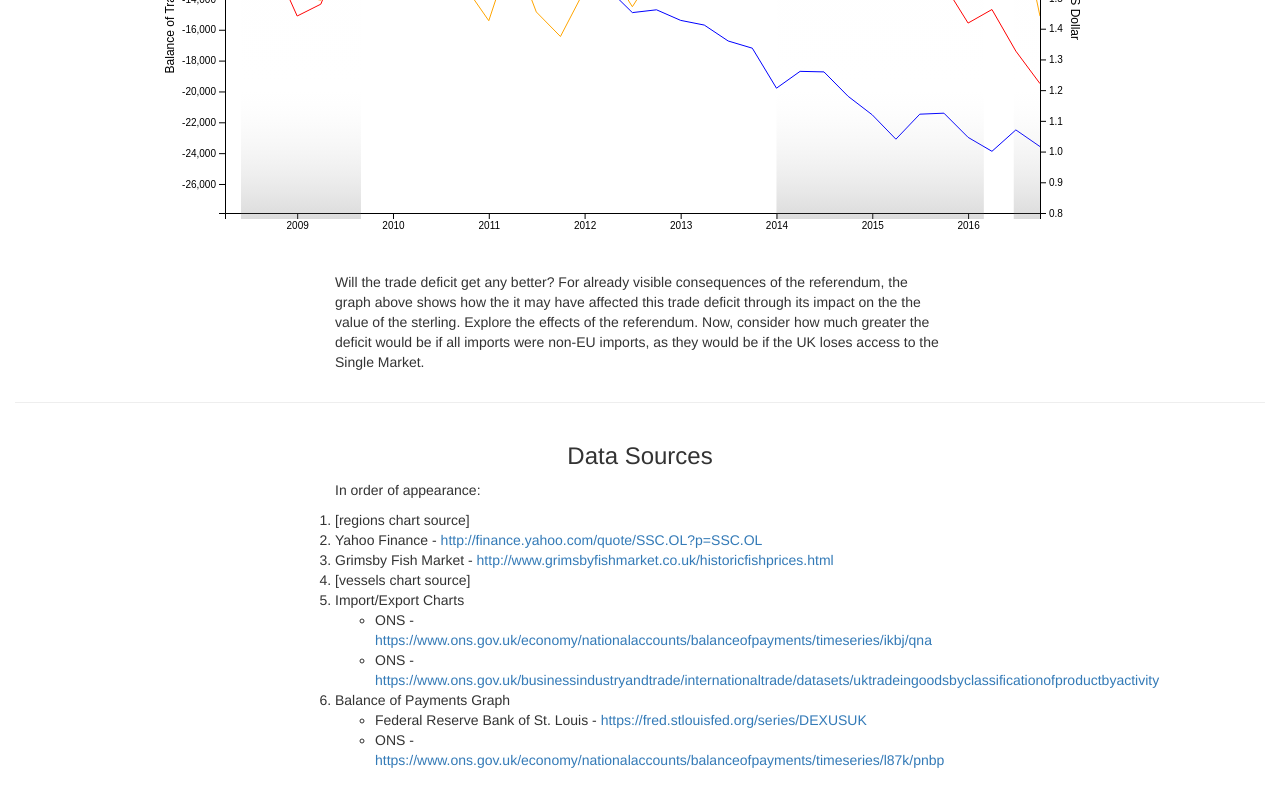
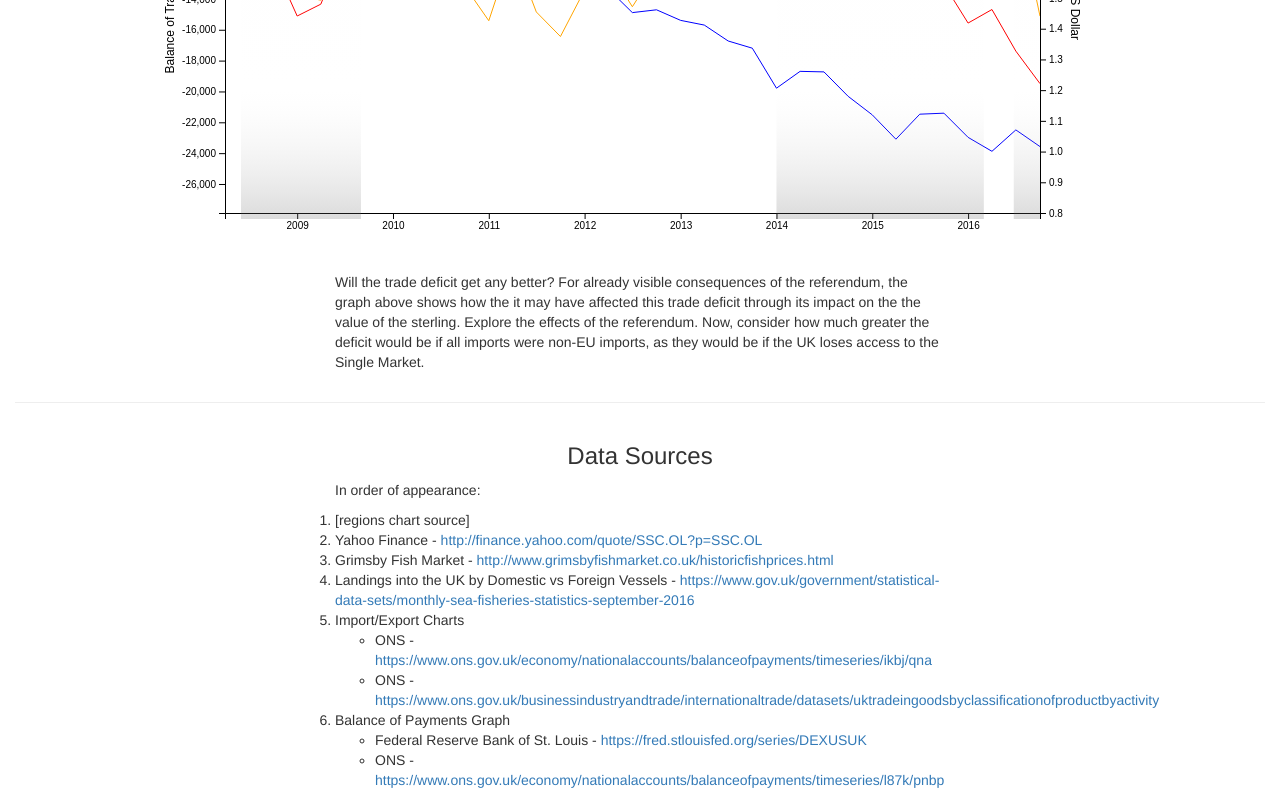
Before and after one commit to comp6234-group5/fish, a website: page index.html in a window 1280 px wide. Shown: the part 4682-5482 px from the top of the page. Drawn offline with nearby package versions, Linux system fonts and the light colour scheme.

Commit message:
Add source for vessel graph

```diff
--- a/index.html
+++ b/index.html
@@ -152,7 +152,7 @@
 		  <li>[regions chart source] </li>
 		  <li>Yahoo Finance - <a href="http://finance.yahoo.com/quote/SSC.OL?p=SSC.OL">http://finance.yahoo.com/quote/SSC.OL?p=SSC.OL</a></li>
 		  <li>Grimsby Fish Market - <a href="http://www.grimsbyfishmarket.co.uk/historicfishprices.html">http://www.grimsbyfishmarket.co.uk/historicfishprices.html</a></li>
-		  <li>[vessels chart source]</li>
+		  <li>Landings into the UK by Domestic vs Foreign Vessels - <a href="https://www.gov.uk/government/statistical-data-sets/monthly-sea-fisheries-statistics-september-2016">https://www.gov.uk/government/statistical-data-sets/monthly-sea-fisheries-statistics-september-2016</a></li>
 		  <li>Import/Export Charts
 		  	<ul>
 			  <li>ONS - <a href="https://www.ons.gov.uk/economy/nationalaccounts/balanceofpayments/timeseries/ikbj/qna">https://www.ons.gov.uk/economy/nationalaccounts/balanceofpayments/timeseries/ikbj/qna</a></li>
```
